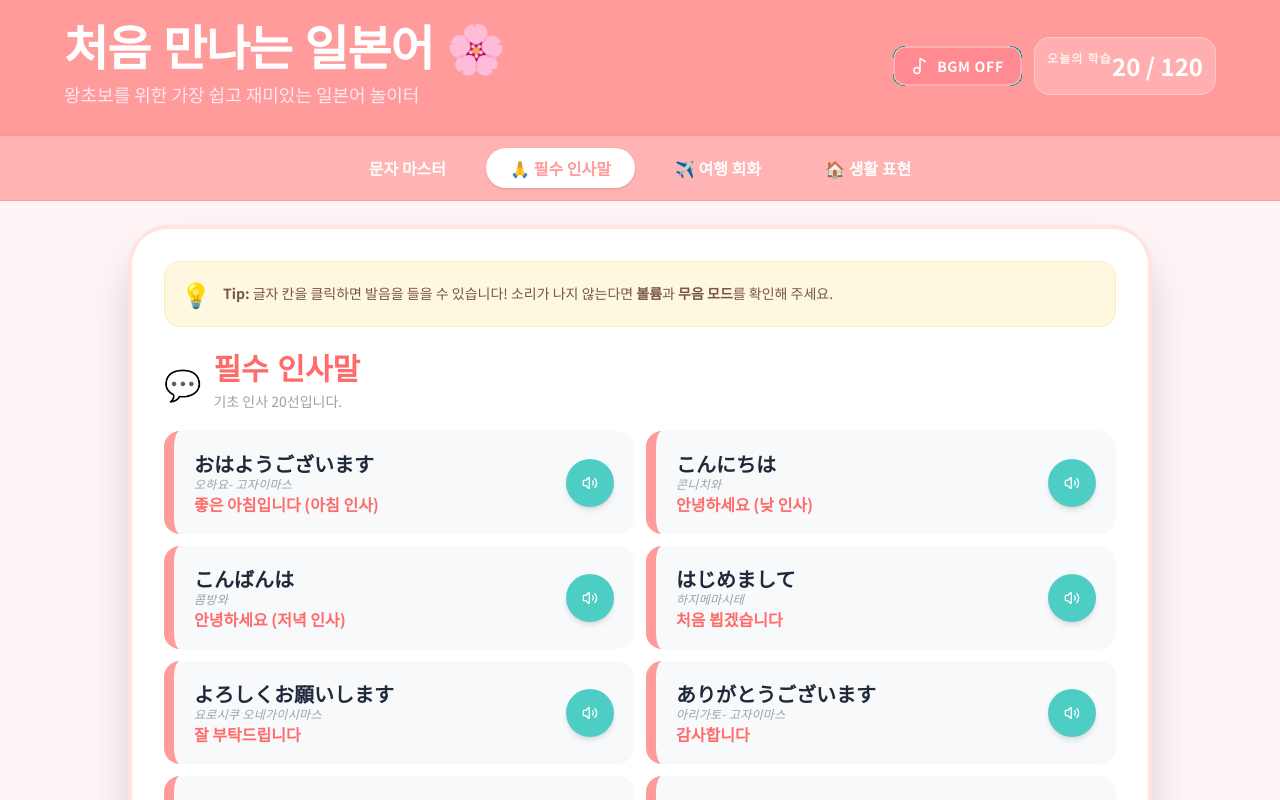
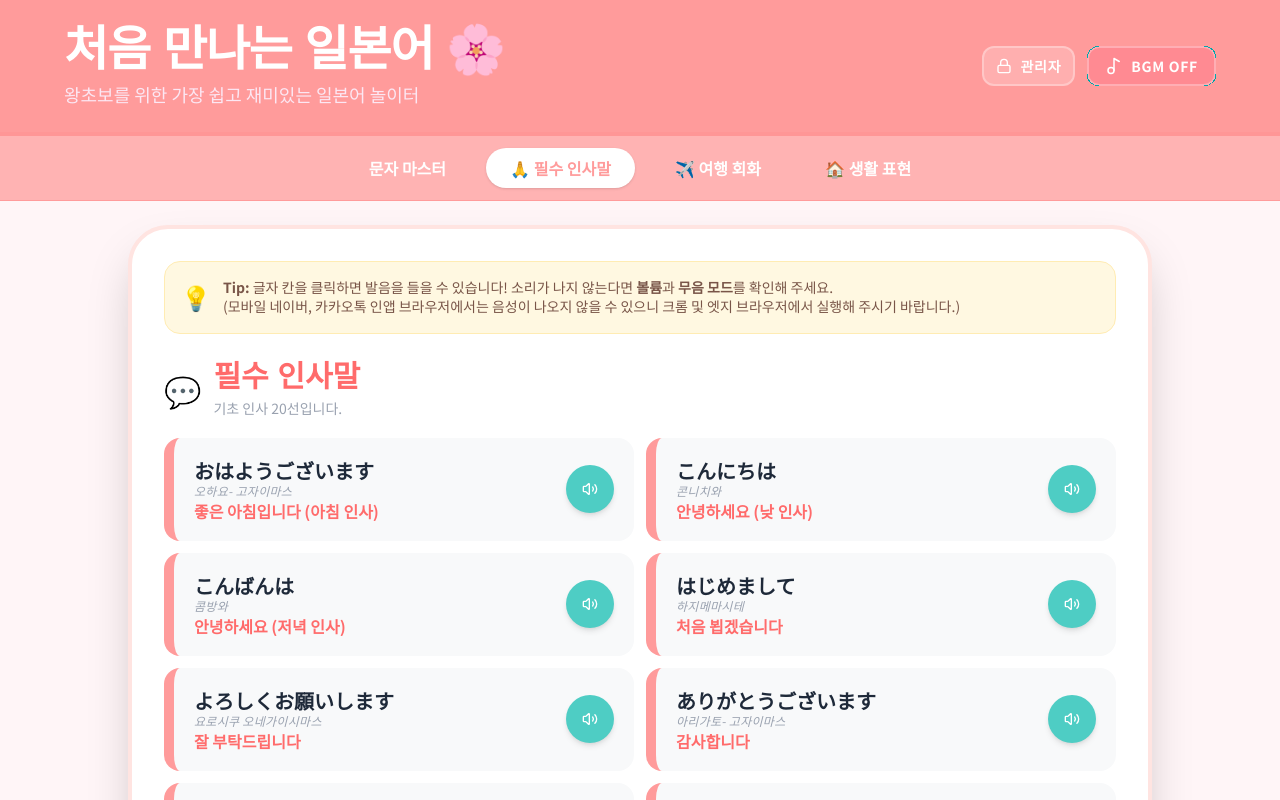
Before and after one commit to cariavata/Japanese-beginner, a React (Vite) app: page / in a window 1280 px wide. Both pictures are taken after a click on the button "🙏 필수 인사말". Shown: the top 800 px of the page. Built offline with nearby package versions, Linux system fonts and the light colour scheme.

Commit message:
feat: Add icons and initial data constants
Introduces new icons for editing and deletion functionality.
Refactors initial data arrays into constants for better organization and potential future modification.

```diff
--- a/src/App.tsx
+++ b/src/App.tsx
@@ -4,7 +4,7 @@
  */
 
 import { useState, useEffect, useCallback, useRef, FC } from 'react';
-import { Volume2, Plane, Home, MessageSquare, Info, Music, Music2 } from 'lucide-react';
+import { Volume2, Plane, Home, MessageSquare, Info, Music, Music2, Pencil, Trash2, Plus, X, Lock } from 'lucide-react';
 import { motion, AnimatePresence } from 'motion/react';
 
 // --- Data Section ---
@@ -50,7 +50,7 @@ interface SentenceItem {
   mean: string;
 }
 
-const greetingsData: SentenceItem[] = [
+const INITIAL_GREETINGS_DATA: SentenceItem[] = [
   { jp: 'おはようございます', ko: '오하요- 고자이마스', mean: '좋은 아침입니다 (아침 인사)' },
   { jp: 'こんにちは', ko: '콘니치와', mean: '안녕하세요 (낮 인사)' },
   { jp: 'こんばんは', ko: '콤방와', mean: '안녕하세요 (저녁 인사)' },
@@ -73,7 +73,7 @@ const greetingsData: SentenceItem[] = [
   { jp: 'おめでとうございます', ko: '오메데토- 고자이마스', mean: '축하합니다' }
 ];
 
-const travelData: SentenceItem[] = [
+const INITIAL_TRAVEL_DATA: SentenceItem[] = [
   { jp: '荷物はどこですか', ko: '니모츠와 도코데스카', mean: '수하물은 어디있나요?' },
   { jp: 'タクシー乗り場はどこですか', ko: '타쿠시- 노리바와 도코데스카', mean: '택시 승강장은 어디인가요?' },
   { jp: '東京駅まで行きますか', ko: '토-쿄-에키마데 이키마스카', mean: '도쿄역까지 가나요?' },
@@ -114,7 +114,7 @@ const travelData: SentenceItem[] = [
   { jp: 'クレジットカードは使えますか', ko: '쿠레짓토카-도와 츠카에마스카', mean: '신용카드 되나요?' }
 ];
 
-const dailyData: SentenceItem[] = [
+const INITIAL_DAILY_DATA: SentenceItem[] = [
   { jp: 'おはようございます', ko: '오하요- 고자이마스', mean: '좋은 아침입니다' },
   { jp: 'いただきます', ko: '이타다키마스', mean: '잘 먹겠습니다' },
   { jp: 'ごちそうさまでした', ko: '고치소-사마데시타', mean: '잘 먹었습니다' },
@@ -126,6 +126,32 @@ const dailyData: SentenceItem[] = [
 
 export default function App() {
   const [activeTab, setActiveTab] = useState('letters');
+
+  const [isAdmin, setIsAdmin] = useState(false);
+  const [showAdminLogin, setShowAdminLogin] = useState(false);
+  const [adminId, setAdminId] = useState('');
+  const [adminPwd, setAdminPwd] = useState('');
+
+  const [greetingsData, setGreetingsData] = useState<SentenceItem[]>(() => {
+    const saved = localStorage.getItem('greetingsData');
+    return saved ? JSON.parse(saved) : INITIAL_GREETINGS_DATA;
+  });
+  const [travelData, setTravelData] = useState<SentenceItem[]>(() => {
+    const saved = localStorage.getItem('travelData');
+    return saved ? JSON.parse(saved) : INITIAL_TRAVEL_DATA;
+  });
+  const [dailyData, setDailyData] = useState<SentenceItem[]>(() => {
+    const saved = localStorage.getItem('dailyData');
+    return saved ? JSON.parse(saved) : INITIAL_DAILY_DATA;
+  });
+
+  const [editingItem, setEditingItem] = useState<{tab: string, index: number, item: SentenceItem} | null>(null);
+  const [isAddingMode, setIsAddingMode] = useState(false);
+
+  useEffect(() => { localStorage.setItem('greetingsData', JSON.stringify(greetingsData)); }, [greetingsData]);
+  useEffect(() => { localStorage.setItem('travelData', JSON.stringify(travelData)); }, [travelData]);
+  useEffect(() => { localStorage.setItem('dailyData', JSON.stringify(dailyData)); }, [dailyData]);
+
   const [letterType, setLetterType] = useState<'hiragana' | 'katakana'>('hiragana');
   const [voices, setVoices] = useState<SpeechSynthesisVoice[]>([]);
   const [isBgmPlaying, setIsBgmPlaying] = useState(false);
@@ -295,6 +321,17 @@ export default function App() {
     }
   };
 
+  const handleAdminLogin = () => {
+    if (adminId === 'cariavata' && adminPwd === 'dudwls3098!!') {
+      setIsAdmin(true);
+      setShowAdminLogin(false);
+      setAdminId('');
+      setAdminPwd('');
+    } else {
+      alert('아이디 또는 비밀번호가 틀렸습니다.');
+    }
+  };
+
   if (!isReady) {
     return <div className="min-h-screen bg-[#FFF5F7] flex items-center justify-center font-bold text-rose-400">학습장 준비 중...</div>;
   }
@@ -319,7 +356,25 @@ export default function App() {
             <p className="text-pink-100 mt-2 text-base md:text-lg">왕초보를 위한 가장 쉽고 재미있는 일본어 놀이터</p>
           </div>
 
+
             <div className="flex items-center gap-3">
+              {isAdmin ? (
+                 <button
+                   onClick={() => setIsAdmin(false)}
+                   className="flex items-center gap-2 px-4 py-2 rounded-xl transition-all border-2 bg-yellow-400 text-yellow-900 border-yellow-500 font-bold hover:bg-yellow-300"
+                 >
+                   <span className="text-sm font-bold tracking-wider">관리자 종료</span>
+                 </button>
+              ) : (
+                 <button
+                   onClick={() => setShowAdminLogin(true)}
+                   className="flex items-center gap-2 px-3 py-2 rounded-xl transition-all border-2 bg-white/20 text-white border-white/30 hover:bg-white/30"
+                 >
+                   <Lock size={16} />
+                   <span className="text-sm font-bold tracking-wider hidden md:inline">관리자</span>
+                 </button>
+              )}
+
             {/* BGM Toggle Button */}
             <button
               onClick={toggleBgm}
@@ -330,10 +385,7 @@ export default function App() {
               <span className="text-sm font-bold uppercase tracking-wider">{isBgmPlaying ? 'BGM ON' : 'BGM OFF'}</span>
             </button>
 
-            <div className="hidden md:flex bg-white/20 p-3 rounded-2xl border border-white/30 text-center backdrop-blur-sm">
-              <span className="block text-xs uppercase font-bold tracking-widest text-white/80">오늘의 학습</span>
-              <span className="text-2xl font-black">20 / 120</span>
-            </div>
+
           </div>
         </div>
       </header>
@@ -351,7 +403,7 @@ export default function App() {
         <div className="bg-[#FFF8E1] border border-[#FFECB3] p-4 rounded-2xl text-xs md:text-sm text-[#795548] mb-6 flex items-start md:items-center gap-3">
           <span className="text-xl md:text-2xl flex-shrink-0">💡</span>
           <p className="leading-snug">
-            <strong>Tip:</strong> 글자 칸을 클릭하면 발음을 들을 수 있습니다! 소리가 나지 않는다면 <b>볼륨</b>과 <b>무음 모드</b>를 확인해 주세요.
+            <strong>Tip:</strong> 글자 칸을 클릭하면 발음을 들을 수 있습니다! 소리가 나지 않는다면 <b>볼륨</b>과 <b>무음 모드</b>를 확인해 주세요.<br/>(모바일 네이버, 카카오톡 인앱 브라우저에서는 음성이 나오지 않을 수 있으니 크롬 및 엣지 브라우저에서 실행해 주시기 바랍니다.)
           </p>
         </div>
 
@@ -415,7 +467,9 @@ export default function App() {
               exit={{ opacity: 0 }}
               className="space-y-6"
             >
-              <div className="flex items-center gap-3 mb-4">
+
+              <div className="flex items-center justify-between gap-3 mb-4">
+                <div className="flex items-center gap-3">
                   <span className="text-3xl">
                     {activeTab === 'greetings' ? '💬' : activeTab === 'travel' ? '✈️' : '🏠'}
                   </span>
@@ -425,6 +479,14 @@ export default function App() {
                     color={activeTab === 'greetings' ? "#FF6B6B" : "#4ECDC4"}
                   />
                 </div>
+                {isAdmin && (
+                  <button onClick={() => setIsAddingMode(true)} className="flex items-center gap-1 bg-[#4ECDC4] text-white px-3 py-1.5 md:px-4 md:py-2 rounded-xl hover:bg-[#45B7AF] transition-all font-bold shadow-md">
+                    <Plus size={16} />
+                    <span className="text-sm">추가</span>
+                  </button>
+                )}
+              </div>
+
 
               <div className="grid grid-cols-1 md:grid-cols-2 gap-3">
                 {(activeTab === 'greetings' ? greetingsData : activeTab === 'travel' ? travelData : dailyData).map((item, i) => (
@@ -439,10 +501,98 @@ export default function App() {
       <footer className="text-center py-8 text-gray-300 text-[10px] md:text-xs font-medium tracking-wider uppercase">
         © 2026 처음 만나는 일본어. 실전 일본어 학습기
       </footer>
+
+      {/* Admin Login Modal */}
+      {showAdminLogin && (
+        <div className="fixed inset-0 bg-black/60 z-[100] flex items-center justify-center p-4 backdrop-blur-sm">
+          <motion.div initial={{scale:0.9, opacity:0}} animate={{scale:1, opacity:1}} className="bg-white rounded-3xl p-8 max-w-sm w-full shadow-2xl relative">
+            <button onClick={() => setShowAdminLogin(false)} className="absolute right-4 top-4 text-gray-400 hover:text-gray-800 transition-colors"><X size={24}/></button>
+            <h2 className="text-2xl font-black text-gray-800 mb-6 flex items-center gap-2"><Lock size={20}/> 관리자 로그인</h2>
+            <div className="space-y-4">
+              <div>
+                <label className="block text-xs font-bold text-gray-500 mb-1">아이디</label>
+                <input type="text" value={adminId} onChange={e=>setAdminId(e.target.value)} className="w-full bg-gray-50 border-2 border-gray-200 rounded-xl px-4 py-3 font-medium focus:border-[#FF9B9B] focus:outline-none transition-colors" placeholder="아이디 입력"/>
+              </div>
+              <div>
+                <label className="block text-xs font-bold text-gray-500 mb-1">비밀번호</label>
+                <input type="password" value={adminPwd} onChange={e=>setAdminPwd(e.target.value)} className="w-full bg-gray-50 border-2 border-gray-200 rounded-xl px-4 py-3 font-medium focus:border-[#FF9B9B] focus:outline-none transition-colors" placeholder="비밀번호 입력" onKeyDown={e => {if(e.key === 'Enter') handleAdminLogin()}}/>
+              </div>
+              <button onClick={handleAdminLogin} className="w-full bg-[#FF9B9B] text-white font-bold text-lg rounded-xl py-3 hover:bg-[#FF8080] transition-colors mt-2 shadow-md">로그인</button>
+            </div>
+          </motion.div>
+        </div>
+      )}
+
+      {/* Sentence Edit Modal */}
+      {(editingItem || isAddingMode) && (
+        <div className="fixed inset-0 bg-black/60 z-[100] flex items-center justify-center p-4 backdrop-blur-sm overflow-y-auto">
+          <motion.div initial={{scale:0.9, opacity:0}} animate={{scale:1, opacity:1}} className="bg-white rounded-3xl p-6 md:p-8 max-w-md w-full shadow-2xl relative my-8">
+            <button onClick={() => {setEditingItem(null); setIsAddingMode(false);}} className="absolute right-4 top-4 text-gray-400 hover:text-gray-800 transition-colors"><X size={24}/></button>
+            <h2 className="text-2xl font-black text-gray-800 mb-6">{isAddingMode ? '새 문장 추가' : '문장 수정'}</h2>
+            <div className="space-y-4">
+              <div>
+                <label className="block text-xs font-bold text-gray-500 mb-1">분류</label>
+                {isAddingMode ? (
+                  <select disabled className="w-full bg-gray-50 border-2 border-gray-200 rounded-xl px-4 py-2 font-medium">
+                    <option value="">{activeTab === 'greetings' ? '인사말' : activeTab === 'travel' ? '여행' : '생활'}</option>
+                  </select>
+                ) : (
+                  <input type="text" value={editingItem?.tab === 'greetings' ? '인사말' : editingItem?.tab === 'travel' ? '여행' : '생활'} disabled className="w-full bg-gray-100 border-2 border-gray-200 rounded-xl px-4 py-2 font-medium text-gray-500"/>
+                )}
+              </div>
+
+              <FormContent editingItem={editingItem} isAddingMode={isAddingMode} close={() => {setEditingItem(null); setIsAddingMode(false);}} activeTab={activeTab} setGreetingsData={setGreetingsData} setTravelData={setTravelData} setDailyData={setDailyData}/>
+            </div>
+          </motion.div>
+        </div>
+      )}
     </div>
   );
 }
 
+function FormContent({editingItem, isAddingMode, close, activeTab, setGreetingsData, setTravelData, setDailyData}: any) {
+  const [jp, setJp] = useState(editingItem ? editingItem?.item?.jp : '');
+  const [ko, setKo] = useState(editingItem ? editingItem?.item?.ko : '');
+  const [mean, setMean] = useState(editingItem ? editingItem?.item?.mean : '');
+
+  const handleSave = () => {
+    if(!jp || !ko || !mean) return alert('모든 칸을 입력해주세요.');
+    const newItem = { jp, ko, mean };
+
+    const updateTarget = (prev: any[]) => {
+      if(isAddingMode) return [...prev, newItem];
+      const next = [...prev];
+      next[editingItem.index] = newItem;
+      return next;
+    };
+
+    const targetTab = isAddingMode ? activeTab : editingItem.tab;
+    if(targetTab === 'greetings') setGreetingsData(updateTarget);
+    if(targetTab === 'travel') setTravelData(updateTarget);
+    if(targetTab === 'daily') setDailyData(updateTarget);
+    close();
+  };
+
+  return (
+    <>
+      <div>
+        <label className="block text-xs font-bold text-gray-500 mb-1">일본어 (漢字/ひらがな)</label>
+        <input type="text" value={jp} onChange={e=>setJp(e.target.value)} className="w-full bg-white border-2 border-gray-200 rounded-xl px-4 py-3 font-medium focus:border-[#FF9B9B] focus:outline-none transition-colors" placeholder="예: こんにちは"/>
+      </div>
+      <div>
+        <label className="block text-xs font-bold text-gray-500 mb-1">한국어 발음</label>
+        <input type="text" value={ko} onChange={e=>setKo(e.target.value)} className="w-full bg-white border-2 border-gray-200 rounded-xl px-4 py-3 font-medium focus:border-[#FF9B9B] focus:outline-none transition-colors" placeholder="예: 콘니치와"/>
+      </div>
+      <div>
+        <label className="block text-xs font-bold text-gray-500 mb-1">뜻</label>
+        <input type="text" value={mean} onChange={e=>setMean(e.target.value)} className="w-full bg-white border-2 border-gray-200 rounded-xl px-4 py-3 font-medium focus:border-[#FF9B9B] focus:outline-none transition-colors" placeholder="예: 안녕하세요"/>
+      </div>
+      <button onClick={handleSave} className="w-full bg-[#4ECDC4] text-white font-bold text-lg rounded-xl py-3 hover:bg-[#45B7AF] transition-colors mt-6 shadow-md">{isAddingMode ? '추가하기' : '수정하기'}</button>
+    </>
+  );
+}
+
+// Ensure the handleAdminLogin is defined inside App component
 function TabButton({ active, onClick, label }: { active: boolean, onClick: () => void, label: string }) {
   return (
     <button
@@ -467,19 +617,25 @@ function SectionHeader({ title, description, color }: { title: string, descripti
   );
 }
 
+
 interface SentenceCardProps {
   item: SentenceItem;
   index: number;
   onPlay: (t: string) => void;
+  isAdmin?: boolean;
+  onEdit?: () => void;
+  onDelete?: () => void;
 }
 
-const SentenceCard: FC<SentenceCardProps> = ({ item, index, onPlay }) => {
+
+
+const SentenceCard: FC<SentenceCardProps> = ({ item, index, onPlay, isAdmin, onEdit, onDelete }) => {
   return (
     <motion.div
       initial={{ opacity: 0, y: 10 }}
       animate={{ opacity: 1, y: 0 }}
       transition={{ delay: index * 0.01 }}
-      className="flex items-center justify-between p-3 md:p-5 bg-[#F8F9FA] border-l-[6px] md:border-l-[10px] border-[#FF9B9B] rounded-xl md:rounded-2xl hover:bg-white hover:shadow-lg transition-all group"
+      className="flex items-center justify-between p-3 md:p-5 bg-[#F8F9FA] border-l-[6px] md:border-l-[10px] border-[#FF9B9B] rounded-xl md:rounded-2xl hover:bg-white hover:shadow-lg transition-all group relative"
     >
       <div className="flex-1 pr-3 md:pr-6 min-w-0">
         <div className="flex flex-col">
@@ -488,12 +644,20 @@ const SentenceCard: FC<SentenceCardProps> = ({ item, index, onPlay }) => {
           <span className="text-xs md:text-base font-black text-[#FF6B6B] leading-tight truncate">{item.mean}</span>
         </div>
       </div>
+      <div className="flex items-center gap-2">
+        {isAdmin && (
+          <div className="flex flex-col gap-1 mr-1">
+            <button onClick={onEdit} className="p-1.5 md:p-2 rounded-lg bg-yellow-100 text-yellow-600 hover:bg-yellow-200 transition-colors"><Pencil size={14}/></button>
+            <button onClick={onDelete} className="p-1.5 md:p-2 rounded-lg bg-red-100 text-red-600 hover:bg-red-200 transition-colors"><Trash2 size={14}/></button>
+          </div>
+        )}
         <button
           onClick={() => onPlay(item.jp)}
           className="size-8 md:size-12 rounded-lg md:rounded-full bg-[#4ECDC4] text-white flex items-center justify-center shadow-md hover:scale-110 active:scale-95 transition-all flex-shrink-0"
         >
           <Volume2 size={16} />
         </button>
+      </div>
     </motion.div>
   );
 }
```
Lines whose indentation alone changed are shown as unchanged.
